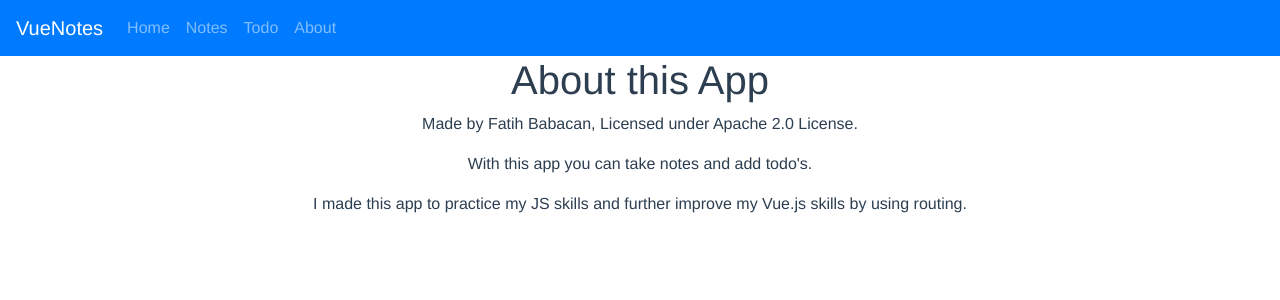
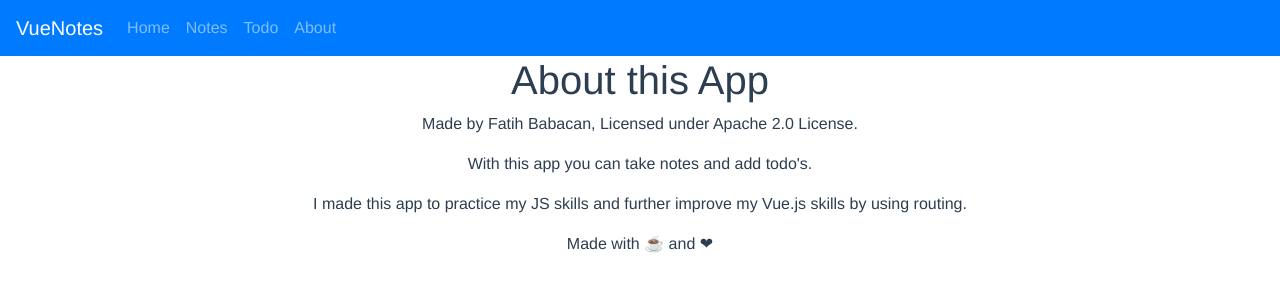
Before and after one commit to fatihbabacan92/VueNotes, a Vue app: page /about in a window 1280 px wide. Shown: the top 300 px of the page. Built offline with nearby package versions, Linux system fonts and the light colour scheme.

Commit message:
Minor Cosmetic Changes

```diff
--- a/src/components/About.vue
+++ b/src/components/About.vue
@@ -4,6 +4,7 @@
       <p>Made by Fatih Babacan, Licensed under Apache 2.0 License.</p>
       <p>With this app you can take notes and add todo's.</p>
       <p>I made this app to practice my JS skills and further improve my Vue.js skills by using routing.</p>
+      <p>Made with ☕ and ❤</p>
   </div>
 </template>
 
--- a/src/components/Home.vue
+++ b/src/components/Home.vue
@@ -1,6 +1,6 @@
 <template>
   <div class="app">
-    <img alt="Vue logo" src="./assets/logo.png" />
+    <img alt="Vue logo" src="/assets/logo.png" />
     <HelloWorld msg="Welcome to VueNotes" />
     <button type="button" class="btn btn-primary">Go to Notes</button>
   </div>
```
